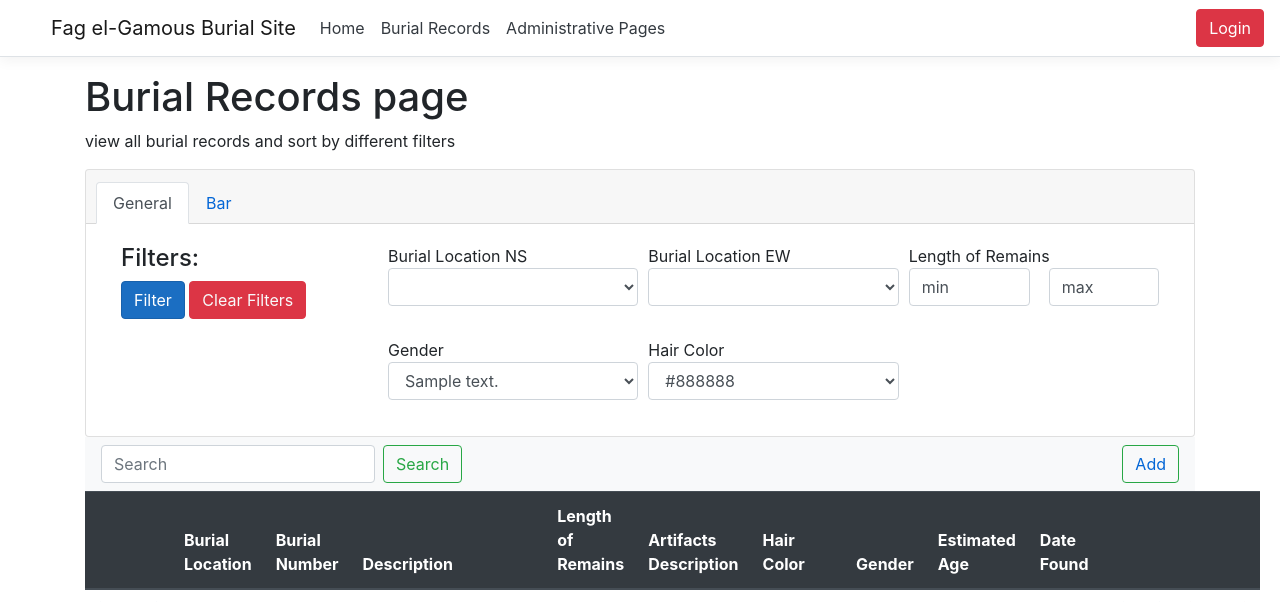
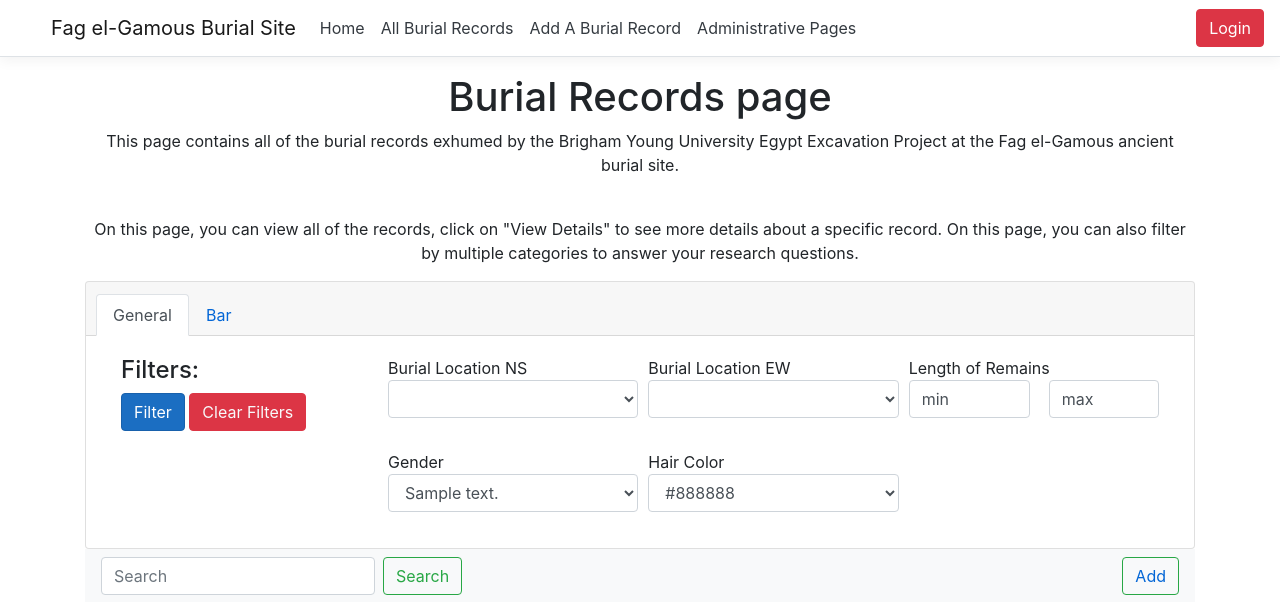
Before and after one commit to Tysmithyyy/Fag-el-Gamous, an ASP.NET Core app: page /PageNum/1 in a window 1280 px wide. Shown: the top 602 px of the page. Run offline with ASP.NET Core 8, Linux system fonts and the light colour scheme; empty tables hold one stand-in row (values such as "Sample post"); database files in the repository are not loaded; some libraries are stand-ins or nearby versions.

Commit message:
navigation

```diff
--- a/Views/Home/Add.cshtml
+++ b/Views/Home/Add.cshtml
@@ -1,6 +1,6 @@
 @model MainTbl
 
-<h1>Add New Burial Records</h1>
+<h1>Add New Burial Record</h1>
 
 
 <form asp-action="Add" method="post">
--- a/Views/Home/BurialRecords.cshtml
+++ b/Views/Home/BurialRecords.cshtml
@@ -1,9 +1,15 @@
 @model RecordsViewModel
 
-<h1>Burial Records page</h1>
+<div class="text-center">
+    <h1>Burial Records page</h1>
 
-<p>view all burial records and sort by different filters</p>
+    <p>This page contains all of the burial records exhumed by the Brigham Young University Egypt Excavation Project at the Fag el-Gamous ancient burial site.</p>
+    <br />
+    <p>
+        On this page, you can view all of the records, click on "View Details" to see more details about a specific record. On this page, you can also filter by multiple categories to answer your research questions.
+    </p>
 
+</div>
 <!--filters-->
 <div class="card">
     <div class="card-header">
--- a/Views/Shared/_Layout.cshtml
+++ b/Views/Shared/_Layout.cshtml
@@ -24,7 +24,10 @@
                             <a class="nav-link text-dark" asp-area="" asp-controller="Home" asp-action="Index">Home</a>
                         </li>
                         <li class="nav-item">
-                            <a class="nav-link text-dark" asp-area="" asp-controller="Home" asp-action="BurialRecords">Burial Records</a>
+                            <a class="nav-link text-dark" asp-area="" asp-controller="Home" asp-action="BurialRecords"> All Burial Records</a>
+                        </li>
+                        <li class="nav-item">
+                            <a class="nav-link text-dark" asp-area="" asp-controller="Home" asp-action="BurialRecords"> Add A Burial Record</a>
                         </li>
                         <li class="nav-item">
                             <a class="nav-link text-dark" asp-area="" asp-controller="Home" asp-action="AdminPage">Administrative Pages</a>
```
Also changed, not shown: gamous.sqlite.
